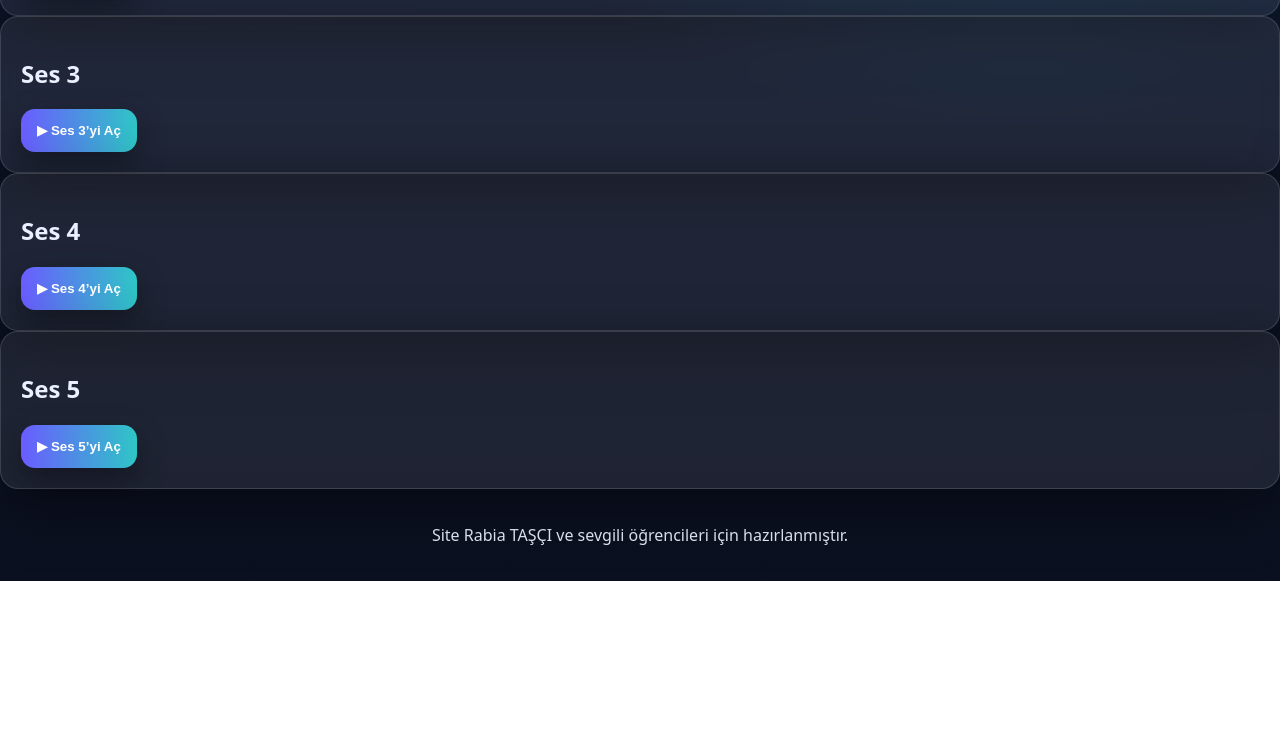
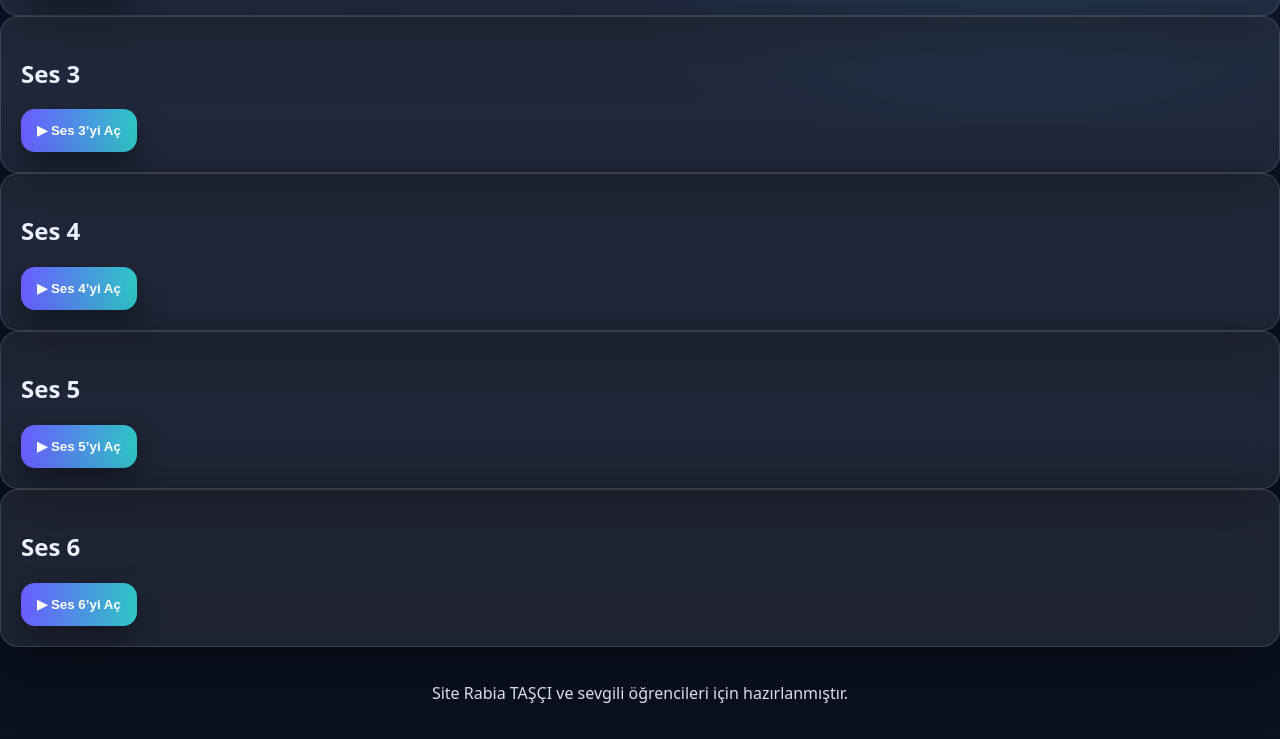
Before and after one commit to MehmettPeker/qr-ses, a plain HTML site: page index.html in a window 1280 px wide. Shown: the part 366-1105 px from the top of the page. Before the commit the page ends 947 px from the top, so only its background shows below. Drawn offline with Linux system fonts and the light colour scheme.

Commit message:
Update index.html

```diff
--- a/index.html
+++ b/index.html
@@ -48,6 +48,11 @@
         <button class="btn" onclick="location.href='ses5.html'">▶ Ses 5’yi Aç</button>
       </div>
 
+      <div class="card">
+        <h2>Ses 6</h2>
+
+        <button class="btn" onclick="location.href='ses5.html'">▶ Ses 6’yi Aç</button>
+      </div>
     </div>
 
     <footer>Site Rabia TAŞÇI ve sevgili öğrencileri için hazırlanmıştır.</footer>
```
